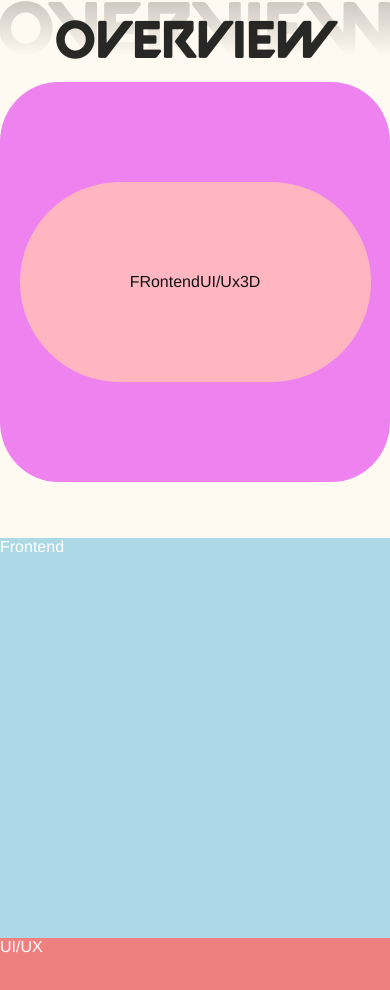
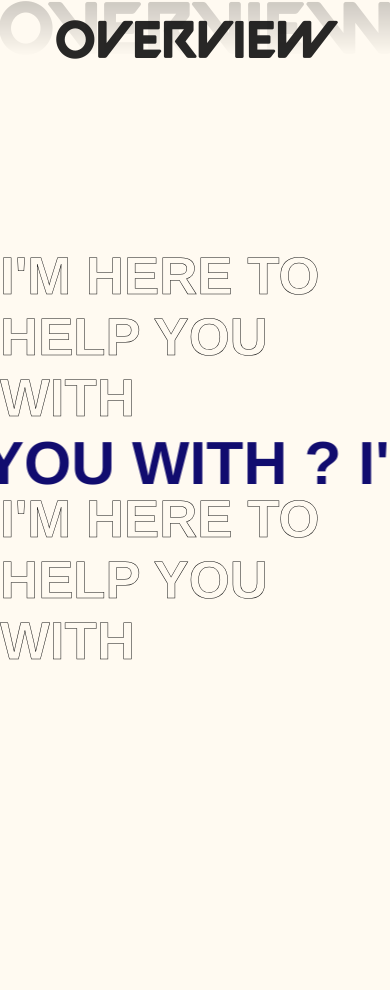
Before and after one commit to Mugunth148/Zendex-vite, a React (Vite) app: page / in a window 390 px wide. Shown: the part 846-1836 px from the top of the page. After the commit the page ends 1688 px from the top, so only its background shows below. Built offline with nearby package versions, Linux system fonts and the light colour scheme.

Commit message:
changing overview design

```diff
--- a/package.json
+++ b/package.json
@@ -17,8 +17,7 @@
     "react-dom": "^18.2.0",
     "react-intersection-observer": "^9.5.2",
     "react-router-dom": "^6.15.0",
-    "sass": "^1.65.1",
-    "styled-components": "^6.0.8"
+    "sass": "^1.65.1"
   },
   "devDependencies": {
     "@types/react": "^18.2.15",
--- a/src/animations/index.js
+++ b/src/animations/index.js
@@ -1,2 +1,3 @@
 export {default as Hero} from './Hero';
 export {default as AnimatedText} from './Text/AnimatedText';
+export {default as OverviewText} from './overview text/OverviewText';
--- /dev/null
+++ b/src/animations/overview text/OverviewText.jsx
@@ -0,0 +1,73 @@
+/* eslint-disable react/no-unescaped-entities */
+import { useEffect } from 'react';
+import { motion, useAnimation } from 'framer-motion';
+import { useInView } from 'react-intersection-observer';
+import './OverviewText.scss';
+
+function OverviewText() {
+  const controls = useAnimation();
+  const [ref, inView] = useInView();
+
+  // Define the animation variants
+  const textVariants = {
+    hidden: { opacity: 0 , x: -200},
+    visible: {
+      opacity: 1,
+       x: 0,
+      transition: { duration: 4 },
+    },
+  };
+
+  useEffect(() => {
+    if (inView) {
+      controls.start('visible');
+    } else {
+      controls.start('hidden');
+    }
+  }, [inView, controls]);
+
+  return (
+
+    <div
+        className='overview-text-container' ref={ref}>
+
+<div className="marquee-sub">
+        <div className="track-sub">
+        <div className="content">&nbsp;Designing Tomorrow, Today - A Creative Odyssey From Pixels to Perfection: Where Artistry Takes Flight</div>
+        </div>
+        </div>
+
+        <motion.span
+        initial="hidden"
+        animate={controls}
+        variants={textVariants}
+        className='overview-text-span'>
+        I'm Here to Help You With
+        </motion.span>
+
+
+        <div className="marquee">
+        <div className="track">
+        <div >&nbsp;I'm Here to Help You With ? I'm Here to Help You With ?</div>
+        </div>
+        </div>
+
+        <motion.span
+        initial="hidden"
+        animate={controls}
+        variants={textVariants}
+        className='overview-text-span'>
+        I'm Here to Help You With
+        </motion.span>
+
+         <div className="marquee-sub">
+        <div className="track-sub">
+        <div className="content">&nbsp;Crafting Digital Dreams: Where Art Meets Innovation Sculpting Worlds, Painting Dreams, Shaping Realities</div>
+        </div>
+        </div>
+
+    </div>
+  );
+}
+
+export default OverviewText;
--- /dev/null
+++ b/src/animations/overview text/OverviewText.scss
@@ -0,0 +1,87 @@
+@import '../../sass/variables';
+
+.overview-text-container {
+    display: flex;
+    align-items: center;
+    justify-content: center;
+    flex-direction: column;
+    height: 100%;
+}
+
+.marquee {
+    position: relative;
+    width: 100vw;
+    max-width: 100%;
+    height: 110px;
+    overflow-x: hidden;
+    font-size: 6rem;
+        font-weight: 600;
+        color: rgb(17, 12, 111);
+        text-transform: uppercase;
+  }
+
+  .marquee-sub {
+    position: relative;
+    width: 100vw;
+    max-width: 100%;
+    height: 110px;
+    overflow-x: hidden;
+    font-size: 6rem;
+    font-weight: 600;
+    color: var(--primary);
+    text-transform: uppercase;
+    -webkit-text-stroke-width: 0.5px;
+    -webkit-text-stroke-color: var(--secondary);
+
+  }
+
+  .track {
+    position: absolute;
+    white-space: nowrap;
+    will-change: transform;
+    animation: marquee 9s linear infinite;
+  }
+
+  .track-sub {
+    position: absolute;
+    white-space: nowrap;
+    will-change: transform;
+    animation: marquee-sub 9s linear infinite;
+  }
+
+  @keyframes marquee {
+    from { transform: translateX(0); }
+    to { transform: translateX(-50%); }
+  }
+
+  @keyframes marquee-sub {
+    from { transform: translateX(0); }
+    to { transform: translateX(50%); }
+  }
+
+
+
+
+.overview-text-span {
+    font-size: 6rem;
+    font-weight: 600;
+    color: var(--primary);
+    text-transform: uppercase;
+    -webkit-text-stroke-width: 0.5px;
+    -webkit-text-stroke-color: var(--secondary);
+
+}
+
+@media screen and (max-width: 768px) {
+    .overview-text-span {
+        font-size: 3.3rem;
+    }
+
+    .marquee {
+
+        height: 60px;
+        font-size: 3.8rem;
+
+    }
+
+}
--- a/src/components/Overview/Overview.jsx
+++ b/src/components/Overview/Overview.jsx
@@ -1,35 +1,26 @@
+/* eslint-disable react/no-unescaped-entities */
 import './Overview.scss';
+import OverviewText from '../../animations/overview text/OverviewText';
 
 function Overview() {
 
-
-  return (
+   return (
     <>
         <div className="overview">
             <div className="overview-header">
-                <span>Overview</span>
+                <span id='overview-bg'>Overview</span>
                   <h1>Overview</h1>
             </div>
-             <div className="overview-content">
-                  <div className="overview-1">
-                    <div className="section">Frontend</div>
-                    <div className="section">UI/UX</div>
-                    <div className="section">3D Artist</div>
-                  </div>
-                  <div className="overview-2">
-                    <div className="highlight-container">
-                      <div className="highlight">
-                        <div className="light">FRontend</div>
-                        <div className="light">UI/Ux</div>
-                        <div className="light">3D</div>
-                      </div>
-                    </div>
-                  </div>
-             </div>
+            <OverviewText />
+
+            <div className="content-1"></div>
+            <div className="content-2"></div>
+            <div className="content-3"></div>
             </div>
 
     </>
   )
 }
 
+
 export default Overview
--- a/src/components/Overview/Overview.scss
+++ b/src/components/Overview/Overview.scss
@@ -26,7 +26,7 @@
         filter: saturate(0.9);
     }
 
-    span {
+    #overview-bg {
       font-size: 200px;
       font-weight: 700;
       color: var(--secondary);
@@ -42,78 +42,20 @@
          }
       }
 
-      .overview-content{
-        height: 300%;
-        width: 100vw;
+      .overview-help{
+        background: #000;
+        height: 100%;
         display: flex;
-        justify-content: center;
-        flex-direction: row;
         align-items: center;
 
+        .main-span {
+           font-size: 6rem;
+           font-weight: 550;
+           font-family: sans-serif;
+           text-transform: uppercase;
+        }
+      }
 
-        .overview-1{
-          height: 100%;
-          width: 50%;
-          position:sticky;
-          top:0;
-
-
-          .section{
-            height:100dvh;
-            width:100%;
-            position: sticky;
-            top: 0;
-            background: #000;
-            color: #fff;
-          }
-
-          .section:nth-child(1){
-            background: lightblue;
-          }
-          .section:nth-child(2){
-            background: lightcoral;
-          }
-          .section:nth-child(3){
-            background: lightcyan;
-          }
-        }
-
-        .overview-2{
-          height: 100%;
-          width: 50%;
-          background-color: var(--primary);
-          display:flex;
-          justify-content: center;
-
-
-          .highlight-container{
-            position: sticky;
-            top: 25%;
-            background: violet;
-            height: 400px;
-            width: 500px;
-            border-radius: 15%;
-            display: flex;
-            justify-content: center;
-            align-items: center;
-
-
-            .highlight {
-              background: lightpink;
-              height: 50%;
-              width: 90%;
-              border-radius: 200px;
-              display: flex;
-              justify-content: center;
-               align-items: center;
-
-               .light{
-                color:var(--secondary);
-               }
-            }
-          }
-        }
-  }
 }
 
 
@@ -132,40 +74,12 @@
         font-size: 50px;
       }
 
-      span {
+      #overview-bg {
         display: flex;
         top: 100%;
         left: -1%;
         font-size: 70px;
       }
       }
-
-      .overview-content{
-        height: 90vh;
-        width: 100vw;
-        background: #000;
-        flex-direction: column-reverse;
-        position: sticky;
-        top:0;
-
-        .overview-1{
-          height: 40%;
-          width: 100%;
-
-          .section{
-            height: 400px;
-          }
-        }
-
-        .overview-2{
-          height: 60%;
-          width: 100%;
-
-          .highlight-container{
-            top:0;
-          }
-
-        }
-      }
 }
 }
--- a/src/sass/_variables.scss
+++ b/src/sass/_variables.scss
@@ -3,6 +3,9 @@
   --secondary: #111;
   --gc: black;
   --card:rgb(255, 250, 250);
+
+  --hightlight: #fff6e5;
+  --nothightlight: #d8d4d48e;
 }
 
 [data-theme="dark"] {
```
Also changed, not shown: 1 other file (tests, documents, lock files or other folders).
